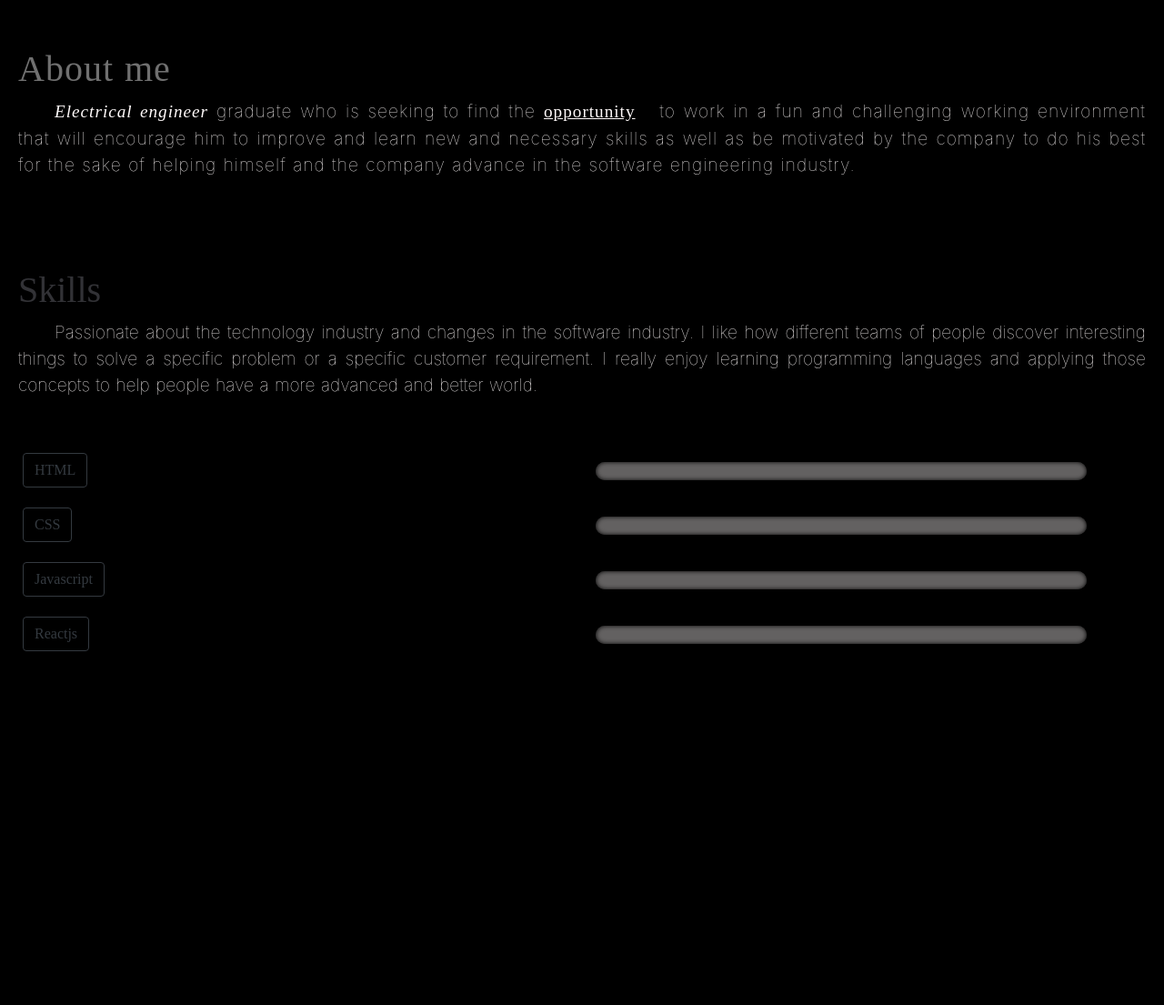
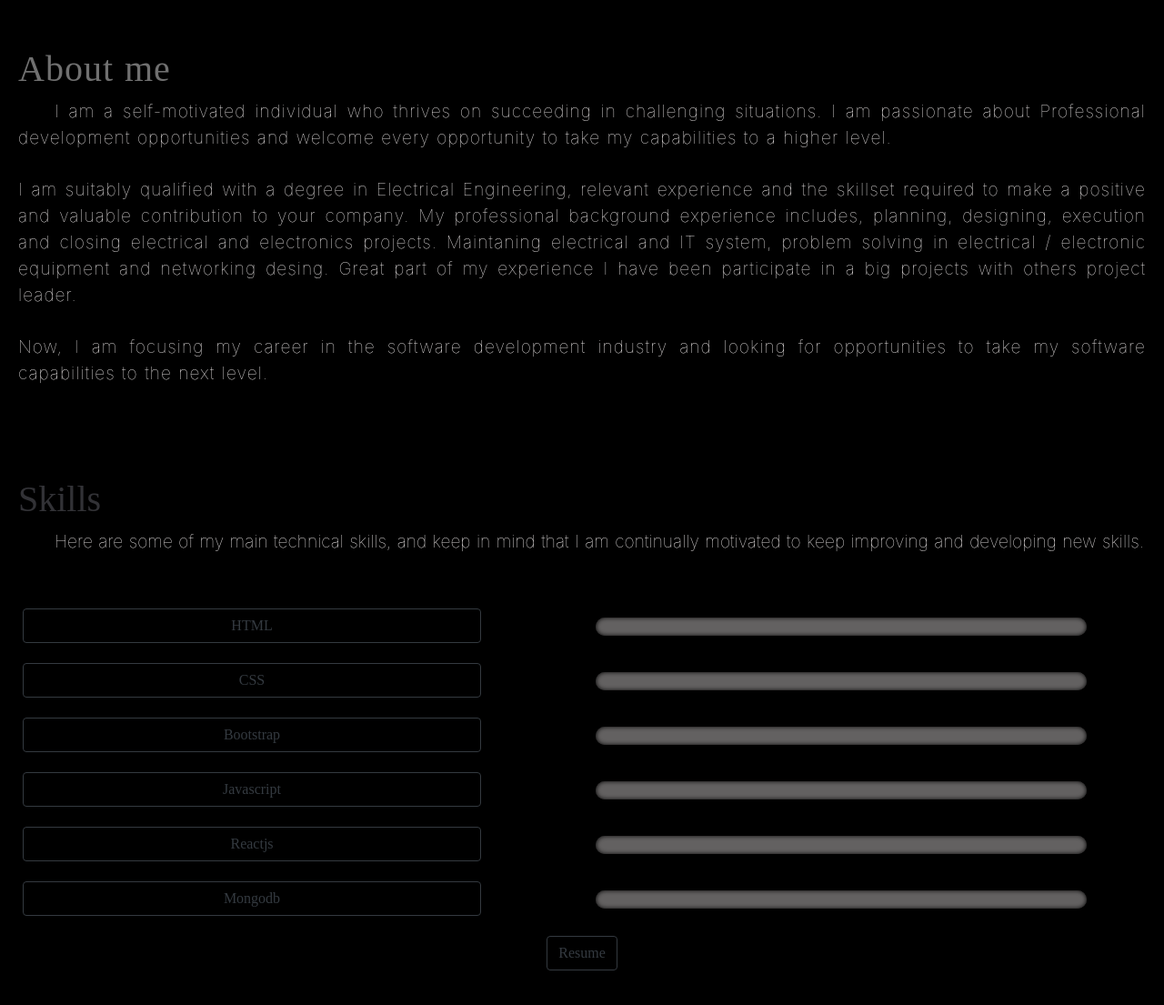
Before and after one commit to robertocandales/React, a React (Create React App) app: page / in a window 1280 px wide. Shown: the part 723-1828 px from the top of the page at 91% size. Before the commit the page ends 1489 px from the top, so only its background shows below. Built offline with nearby package versions, Linux system fonts and the light colour scheme.

Commit message:
Second Commit

```diff
--- a/src/Styles/skill.css
+++ b/src/Styles/skill.css
@@ -29,6 +29,7 @@
 .boton {
   float: right;
   position: absolute;
+  width: 80%;
 }
 .title {
   color: rgba(151, 151, 163, 0.333);
@@ -57,3 +58,13 @@
   font-family: -apple-system, BlinkMacSystemFont, "Segoe UI", Roboto, Oxygen,
     Ubuntu, Cantarell, "Open Sans", "Helvetica Neue", sans-serif;
 }
+
+.cv img {
+  width: 92%;
+  height: 100%;
+  margin-left: 1px;
+}
+
+.resume {
+  text-align: center;
+}
--- a/src/components/About.js
+++ b/src/components/About.js
@@ -1,21 +1,27 @@
 import React from "react";
 import "../Styles/about.css";
-import image1 from './Image/about2.jpg'
 
 function About() {
   return (
     <div className="about">
       <h1>About me</h1>
       <p className="sangria">
-      <em>Electrical engineer</em>  graduate who is seeking to find the  <u>opportunity</u> &nbsp;
-      to work in a fun and challenging working environment that will encourage
-      him to improve and learn new and necessary skills as well as be motivated
-      by the company to do his best for the sake of helping himself and the
-      company advance in the software engineering industry.
-      <br/>
-
+        I am a self-motivated individual who thrives on succeeding in
+        challenging situations. I am passionate about Professional development
+        opportunities and welcome every opportunity to take my capabilities to a
+        higher level. <br /> <br />
+        I am suitably qualified with a degree in Electrical
+        Engineering, relevant experience and the skillset required to make a
+        positive and valuable contribution to your company. My professional
+        background experience includes, planning, designing, execution and
+        closing electrical and electronics projects. Maintaning electrical and
+        IT system, problem solving in electrical / electronic equipment and
+        networking desing. Great part of my experience I have been participate
+        in a big projects with others project leader.
+        <br /><br />
+        Now, I am focusing my career in the software development industry and looking for opportunities to take my software capabilities to the next level.
+        <br />
       </p>
-
     </div>
   );
 }
--- a/src/components/Header.js
+++ b/src/components/Header.js
@@ -11,9 +11,9 @@ function Header() {
 
         <nav>
             <ul>
-            <li><a href="./components/About">about</a> </li>
-            <li><a href="skills">skills</a></li>
-            <li><a href="work">my work</a></li>
+            <li><a href="https://www.linkedin.com/in/robertocandales/" rel="noopener noreferrer" target ="_blank">LinkedIn</a> </li>
+            <li><a href="#skills">skills</a></li>
+            <li><a href="https://github.com/robertocandales" rel="noopener noreferrer" target ="_blank">github</a></li>
             <li className="web"><a href="web">Web Design</a></li>
             </ul>
         </nav>
--- /dev/null
+++ b/src/components/Resume.js
@@ -0,0 +1,29 @@
+import React from 'react'
+import cv from "./Image/0001.jpg";
+import "../Styles/skill.css";
+import { useSpring, animated } from "react-spring";
+
+
+
+function Resume() {
+
+
+    const style = useSpring ({
+        from: {
+            opacity: 0
+          },
+          to: {
+            opacity: 10
+          }
+    })
+
+    return (
+        <animated.div style={style} className="resume">
+            <div className="cv">
+        <img src={cv} alt="" />
+      </div>
+        </animated.div>
+    )
+}
+
+export default Resume
--- a/src/components/Skill.js
+++ b/src/components/Skill.js
@@ -1,5 +1,8 @@
 import React, { useState } from "react";
 import "../Styles/skill.css";
+import { useSpring, animated } from "react-spring";
+
+import Resume from "./Resume";
 
 function Skill() {
   const [style, setStyle] = useState();
@@ -11,6 +14,10 @@ function Skill() {
     },
     {
       name: "CSS",
+      porcentaje: 90
+    },
+    {
+      name: "Bootstrap",
       porcentaje: 80
     },
     {
@@ -20,6 +27,10 @@ function Skill() {
     {
       name: "Reactjs",
       porcentaje: 70
+    },
+    {
+      name: "Mongodb",
+      porcentaje: 40
     }
   ];
   const [skills, setSkills] = useState(habilidades);
@@ -28,21 +39,21 @@ function Skill() {
   const click = (index, porcentaje) => {
     // e.preventDefault();
 
-    console.log(a);
-    console.log(index);
-    console.log(porcentaje);
+    // console.log(a);
+    // console.log(index);
+    // console.log(porcentaje);
     const x = porcentaje;
     seta(!a);
-
+    setSkills(skills);
     //a ?
     setTimeout(() => {
       const newStyle = {
         opacity: "1",
         width: `${x}%`
       };
-          setSelectedIndex(index)
+      setSelectedIndex(index);
       setStyle(newStyle);
-        }, 100)
+    }, 100);
     // : setTimeout(() => {
     //     const newStyle = {
     //       opacity: "1",
@@ -51,16 +62,28 @@ function Skill() {
     //     setStyle(newStyle);
     //   }, 100);
   };
+  const [showResume, setshowResume] = useState(false);
+  const resume = e => {
+    setshowResume(!showResume);
+  };
+
+  const animatedResume = useSpring ({
+    from: {
+        opacity: 0,
+
+
+      },
+      to: {
+        opacity: 10,
+
+      }
+})
 
   return (
     <div className="skills container ">
-      <h1 className="title">Skills</h1>
+      <h1 id="skills" className="title">Skills</h1>
       <div className="skills-info">
-        Passionate about the technology industry and changes in the software
-        industry. I like how different teams of people discover interesting
-        things to solve a specific problem or a specific customer requirement. I
-        really enjoy learning programming languages and applying those concepts
-        to help people have a more advanced and better world.
+      Here are some of my main technical skills, and keep in mind that I am continually motivated to keep improving and developing new skills.
       </div>
 
       {skills.map((t, index) => (
@@ -75,7 +98,10 @@ function Skill() {
           </div>
           <div className="col">
             <div className="progress">
-              <div className="progress-bar" style={selectedIndex===index?style:{}}>
+              <div
+                className="progress-bar"
+                style={selectedIndex === index ? style : {}}
+              >
                 {t.porcentaje}%
               </div>
             </div>
@@ -83,32 +109,19 @@ function Skill() {
         </div>
       ))}
 
+      <div className="resume">
+        <button className="btn btn-outline-dark mb-3" onClick={resume}>
+          Resume
+        </button>
+      </div>
+
+      <animated.div style = {animatedResume}>
+      {showResume ? <Resume showResume={showResume} /> : null}
+      </animated.div>
+
 
     </div>
   );
 }
 
-      // <div className="row">
-      //   {skills.map((t, index) => (
-      //     <div className="col" key={index}>
-      //       <button
-      //         className="btn btn-outline-dark boton"
-      //         onClick={() => click(index, t.porcentaje)}
-      //       >
-      //         {t.name}
-      //       </button>
-      //     </div>
-      //   ))}
-
-      //   {skills.map((t, index) => (
-      //     <div className="col" key={index}>
-      //       <div className="progress">
-      //         <div className="progress-bar" style={style}>
-      //           {t.porcentaje}%
-      //         </div>
-      //       </div>
-      //     </div>
-      //   ))}
-      // </div>
-
 export default Skill;
--- a/src/components/Title.js
+++ b/src/components/Title.js
@@ -44,7 +44,7 @@ function Title() {
           </h1>
 
           <p >HTML / CSS / Javascript / React</p>
-          <a href="contact">Contact me</a>
+          <a href="mailto:candales.roberto@gmail.com?Subject=Interesado%20en%20el%20curso">Contact me</a>
 
         </div>
         <div className="profile-image">
```
Also changed, not shown: src/components/Image/0001.jpg (added). Lines whose indentation alone changed are shown as unchanged.
